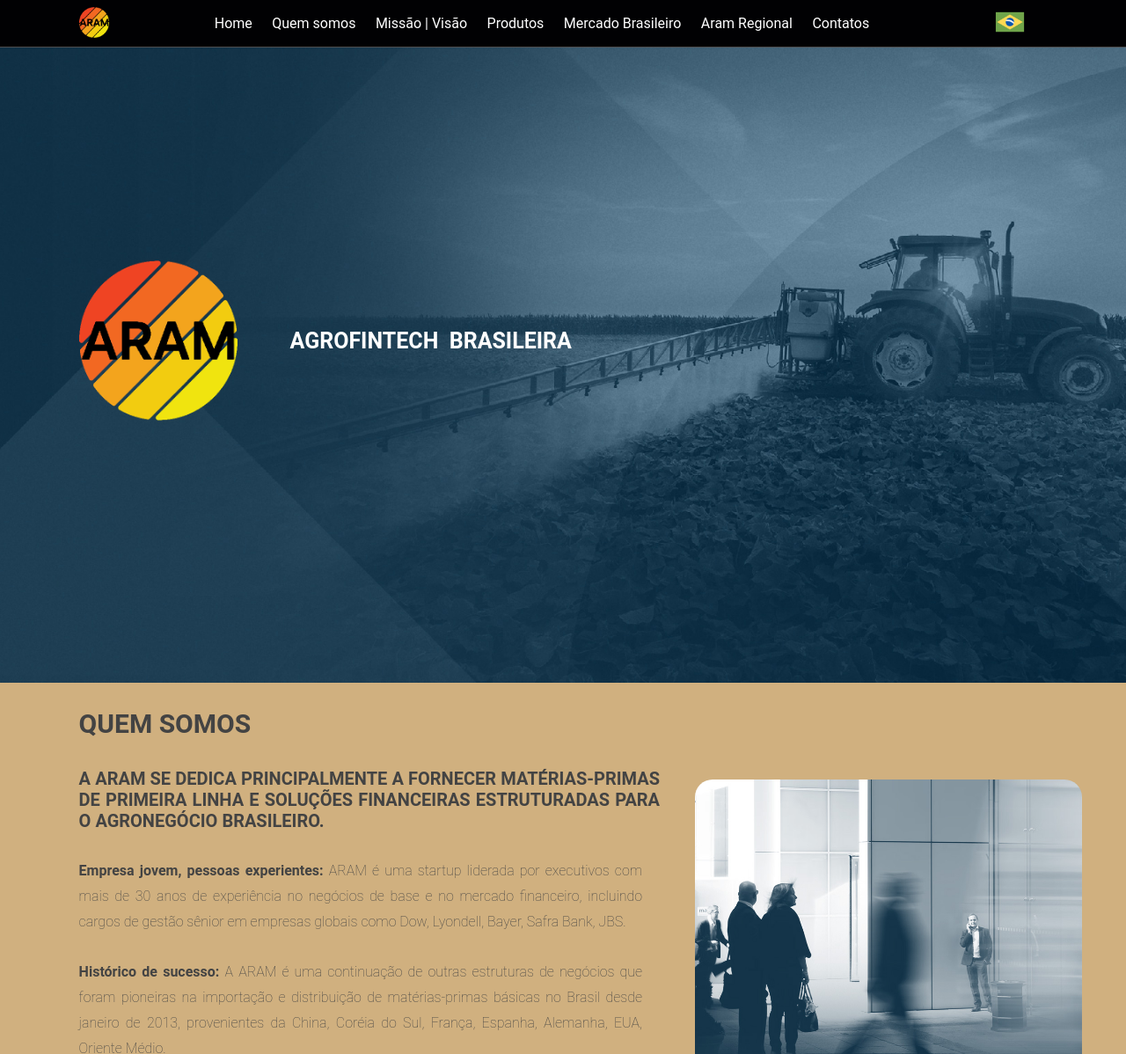
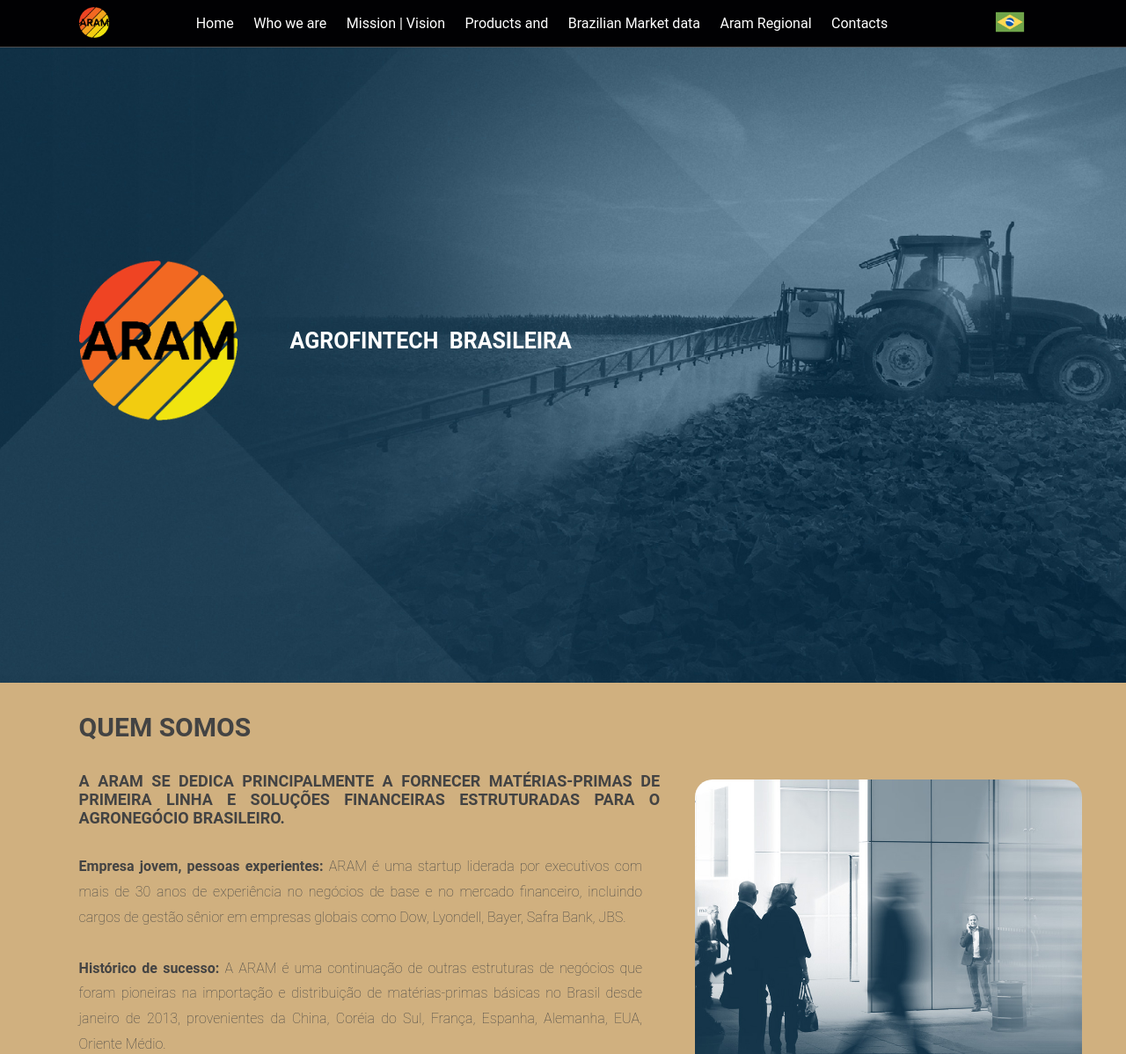
Before and after one commit to renanUnreal/sitearam, a plain HTML site: page index.html in a window 1280 px wide. Shown: the top 1198 px of the page at 88% size. Drawn offline with nearby package versions, Linux system fonts and the light colour scheme; a script that the page names is missing.

Commit message:
Update index.html

```diff
--- a/index.html
+++ b/index.html
@@ -32,12 +32,12 @@
 
         <nav class="navbar">
             <a href="#home">Home</a>
-            <a href="#whoweare">Quem somos</a>
-            <a href="#mission">Missão | Visão</a>
-            <a href="#products">Produtos</a>
-            <a href="#review">Mercado Brasileiro</a>
+            <a href="#whoweare">Who we are</a>
+            <a href="#mission">Mission | Vision</a>
+            <a href="#products">Products and</a>
+            <a href="#review">Brazilian Market data</a>
             <a href="#contact">Aram Regional</a>
-            <a href="#blogs">Contatos</a>
+            <a href="#blogs">Contacts</a>
         </nav>
 
         <div class="icons">
@@ -83,7 +83,7 @@
                     <br>
                     <br>
                     <br>
-                    <h4>
+                    <h4 class="subHome">
                         A ARAM se dedica principalmente a fornecer matérias-primas de primeira linha
                         e soluções financeiras estruturadas para o agronegócio brasileiro.
                     </h4>
@@ -143,7 +143,7 @@
                   <div class="conteudo">
                     <h3 class="titleMission">MISSÃO</h3>
 
-                    <p>
+                    <p class="spacer1">
                         Gerar VALOR para clientes, acionistas e sociedade através da distribuição de materiais de forma sustentável.
                         <br><br> <br>
                     </p>
@@ -207,7 +207,7 @@
                             <p>
                                 <b>INTEGRIDADE</b>
                                 <br>
-                                As pessoas da Aram, em sua busca contínua pela geração de valor de forma criativa e inovadora, estão comprometidas em apresentar um comportamento ético em seus negócios, relações interpessoais e sociais. A Aram opera rigorosamente dentro de todas as regulamentações e lidas atuais e tentará exceder os padrões ESG estabelecidos para o seu negócio;
+                                As pessoas da Aram, em sua busca contínua pela geração de valor de forma criativa e inovadora, estão comprometidas em apresentar um comportamento ético em seus negócios, relações interpessoais e sociais. A Aram opera rigorosamente dentro de todas as regulamentações e tentará exceder os padrões ESG estabelecidos para o seu negócio;
                             </p>
                         </div>
                     </div>
```
